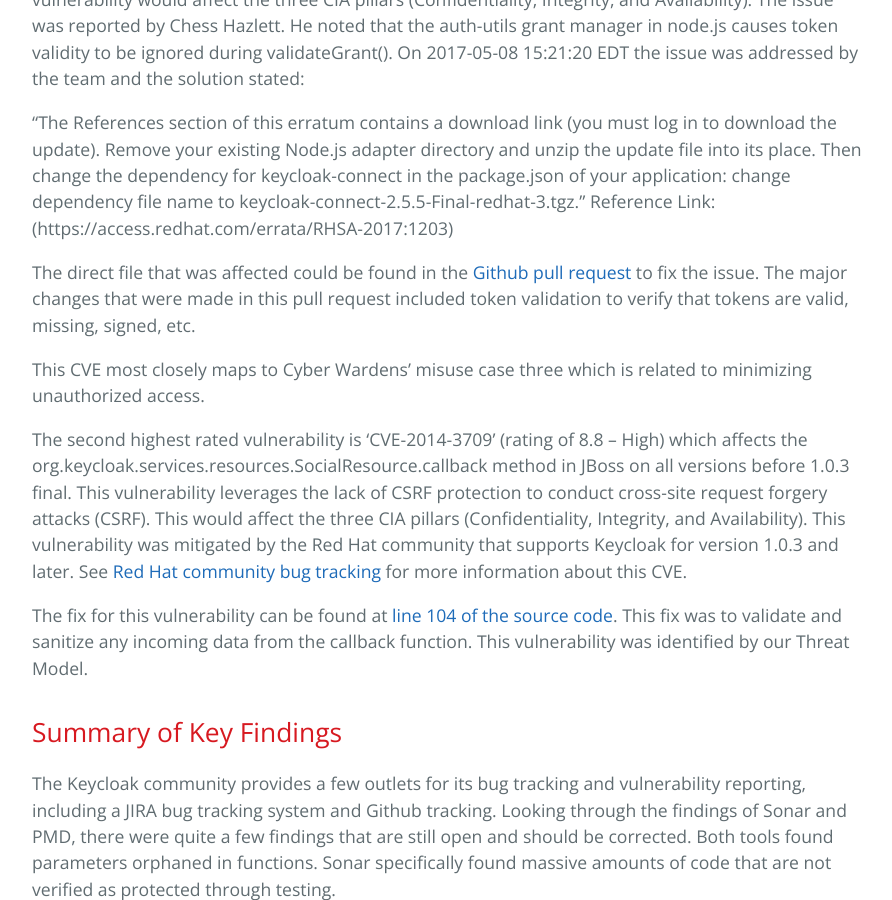
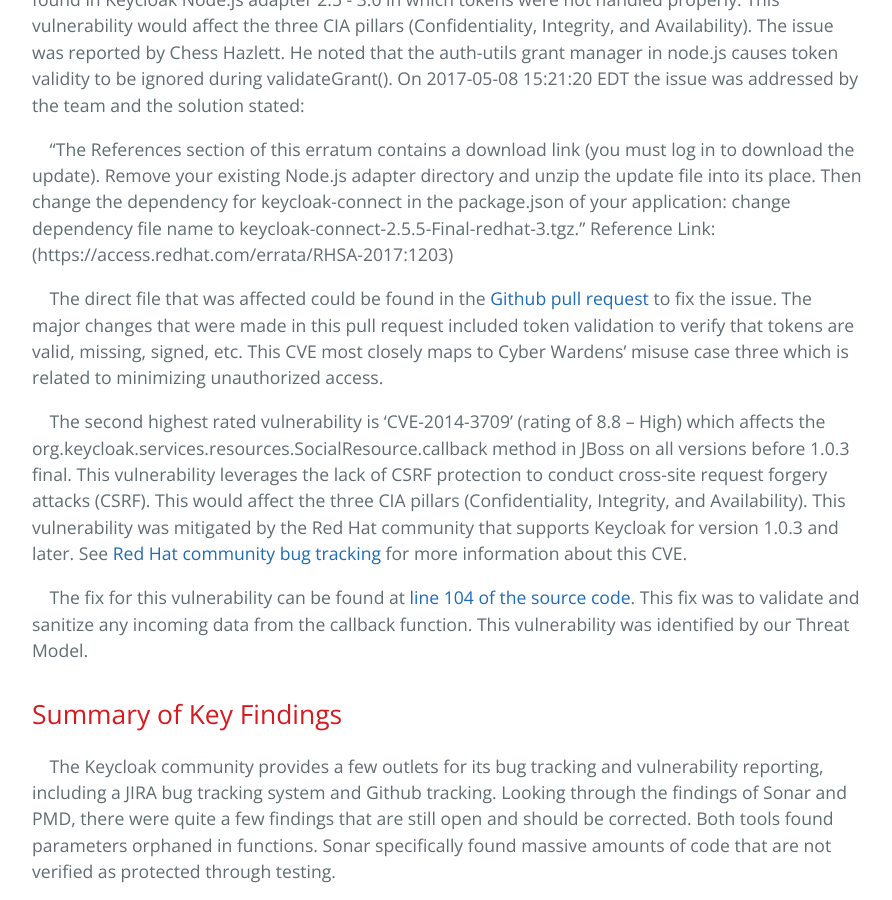
Before and after one commit to DanielLucier/CYBER8420-SemesterProject, a Jekyll site: the page built from misc/pages/CodeAnalysis.md, in a window 1280 px wide and 900 px high, scrolled down 2478 px. Shown: the whole window, without its empty margins (192-1084 px from the left). Built offline with Jekyll 4.4.1, drawn with Linux system fonts in a browser that asks for light colours; part of the change alters nothing that is shown.

Commit message:
Update CodeAnalysis.md

```diff
--- a/misc/pages/CodeAnalysis.md
+++ b/misc/pages/CodeAnalysis.md
@@ -6,17 +6,17 @@ description: CYBR 8420 Code Analysis
 Code Analysis
 =============
 ## Code Review Strategy
-Cyber Wardens decided to use two automated code scanning tools, SonarQube and PMD.  The analysis for the automated code scanning tools gives highlighted results, but focuses the critical and blocker issues. A risk based review strategy was utilized for manual code analysis. Existing CVEs for Keycloak were researched and guided the manual code review.
+&emsp;Cyber Wardens decided to use two automated code scanning tools, SonarQube and PMD.  The analysis for the automated code scanning tools gives highlighted results, but focuses the critical and blocker issues. A risk based review strategy was utilized for manual code analysis. Existing CVEs for Keycloak were researched and guided the manual code review.
 
 Automated Code Scanning
 -----------------------
 <strong>Tool 1:</strong>
 
-Sonar is a static code analysis tool that provides a suite of tools to review a developer’s code. For the analysis of Keycloak, I used the free open source tool SonarQube. Using java’s building technology Maven, I was able to add a new goal to analysis and publish the code analysis online at <a href = "https://sonarcloud.io/dashboard?id=org.keycloak%3Akeycloak-parent">SonarQube Projects</a>. Sonar rates the code in four main areas: Bugs/Vulnerabilities, Code Smells, Coverage, and Duplications. Although not everything that Sonar finds is an actual issue, the results are not promising. Although the code passed the overall grade, the Bugs/Vulnerabilities, Coverage, and Duplications all retrieved an E rating.
+&emsp;Sonar is a static code analysis tool that provides a suite of tools to review a developer’s code. For the analysis of Keycloak, I used the free open source tool SonarQube. Using java’s building technology Maven, I was able to add a new goal to analysis and publish the code analysis online at <a href = "https://sonarcloud.io/dashboard?id=org.keycloak%3Akeycloak-parent">SonarQube Projects</a>. Sonar rates the code in four main areas: Bugs/Vulnerabilities, Code Smells, Coverage, and Duplications. Although not everything that Sonar finds is an actual issue, the results are not promising. Although the code passed the overall grade, the Bugs/Vulnerabilities, Coverage, and Duplications all retrieved an E rating.
 
-Sonar found 347 bugs and 591 vulnerabilities. While diving into the issues found, Sonar provides the exact locations of each of the issues along with the reason and how to resolve the issue. The issues range from making values into a static variable to not using values that are returned from functions. Code Smell refers to symptoms in the code that might indicate deeper architectural problems. This includes technical debt referring to how much effort it will take to correct the underlining issues. Keycloak has 306 days of technical debt, but the large size of the code base still results in an A rating.
+&emsp;Sonar found 347 bugs and 591 vulnerabilities. While diving into the issues found, Sonar provides the exact locations of each of the issues along with the reason and how to resolve the issue. The issues range from making values into a static variable to not using values that are returned from functions. Code Smell refers to symptoms in the code that might indicate deeper architectural problems. This includes technical debt referring to how much effort it will take to correct the underlining issues. Keycloak has 306 days of technical debt, but the large size of the code base still results in an A rating.
 
-Sonar was also able to find 11,000 lines of code that were attempts to cover the architectural issues. Many of these issues are caused by parameters being passed into functions that were never used. Sonar’s Coverage refers to the amount of code that is flex and tested using various types of unit tests. With 255 different unit tests, only a fraction of the Keycloak software is protected or tested. Analyzing the tests, it appears that many covered security aspects such as parsing and input validation. Lastly, Duplications refers to the amount of code that is similar or just copy and pasted. Of the 476,000 lines of code, Sonar found that 2,831 blocks of code that have been duplicated. Although the official duplicated score is 55%, this is due to the included libraries of angular. The library is stored in multiple places making some files 100% duplicated which is a misleading result.
+&emsp;Sonar was also able to find 11,000 lines of code that were attempts to cover the architectural issues. Many of these issues are caused by parameters being passed into functions that were never used. Sonar’s Coverage refers to the amount of code that is flex and tested using various types of unit tests. With 255 different unit tests, only a fraction of the Keycloak software is protected or tested. Analyzing the tests, it appears that many covered security aspects such as parsing and input validation. Lastly, Duplications refers to the amount of code that is similar or just copy and pasted. Of the 476,000 lines of code, Sonar found that 2,831 blocks of code that have been duplicated. Although the official duplicated score is 55%, this is due to the included libraries of angular. The library is stored in multiple places making some files 100% duplicated which is a misleading result.
 
 <strong>Tool 2:</strong>
 
@@ -25,34 +25,32 @@ Sonar was also able to find 11,000 lines of code that were attempts to cover the
 <br><strong>Java Runtime Environment:</strong> Java 8 update 151
 <br><strong>Static Code Analysis Tool:</strong> PMD 5.8.1
 
-After all listed software was downloaded, Keycloak and PMD were extracted to the desktop. All the .java and .js files from Keycloak were copied into a separate folder (Keycloak-SourceCode). PMD was run from the command line to analyze the Keycloak files.
+&emsp;After all listed software was downloaded, Keycloak and PMD were extracted to the desktop. All the .java and .js files from Keycloak were copied into a separate folder (Keycloak-SourceCode). PMD was run from the command line to analyze the Keycloak files.
 
-&emsp;C:\Users\student\desktop\pmd-bin-5.8.1\pmd-bin-5.8.1\bin> pmd -d C:\Users\student\desktop\Keycloak-SourceCode
-<br>&emsp;-f xml -R rulesets/internal/all-java.xml > C:\Users\student\desktop\pmd-results
+&emsp;&emsp;C:\Users\student\desktop\pmd-bin-5.8.1\pmd-bin-5.8.1\bin> pmd -d C:\Users\student\desktop\Keycloak-SourceCode
+<br>&emsp;&emsp;-f xml -R rulesets/internal/all-java.xml > C:\Users\student\desktop\pmd-results
 
-PMD is an open source static code analyzer that scans source code, in multiple languages, for possible bugs, dead code, suboptimal code, overcomplicated expressions, and duplicate code. A total of 194,920 violations were identified with 21,961 unique types. “Potential violation of Law of Demeter…” accounted for the largest number of violations. “Method chain calls” accounted for 37,759 violations (overall highest number of violations), “object not created locally” accounted for 19,118, and “static property access” accounted for 1,622. According to PMD’s documentation, the Law of Demeter “is a simple rule, that says ‘only talk to friends’. It helps to reduce coupling between classes or objects.” The Law of Demeter is also known as the principle of least knowledge.
+&emsp;PMD is an open source static code analyzer that scans source code, in multiple languages, for possible bugs, dead code, suboptimal code, overcomplicated expressions, and duplicate code. A total of 194,920 violations were identified with 21,961 unique types. “Potential violation of Law of Demeter…” accounted for the largest number of violations. “Method chain calls” accounted for 37,759 violations (overall highest number of violations), “object not created locally” accounted for 19,118, and “static property access” accounted for 1,622. According to PMD’s documentation, the Law of Demeter “is a simple rule, that says ‘only talk to friends’. It helps to reduce coupling between classes or objects.” The Law of Demeter is also known as the principle of least knowledge.
 
 <a href="https://github.com/DanielLucier/CYBER8420-SemesterProject/blob/master/CodeAnalysis/Misc/pmd_results/pmd-results.xlsx">Click here for an excel view of the PMD results.</a>
 <br><a href="https://unomaha.box.com/s/9cfp34t56457u4f2w8sm603f9432w0ad">This link contains the HTML version of PMD's results.</a>
 
 Manual Code Review
 ------------------
-Static code analysis was conducted manually by searching for any known vulnerabilities for Keycloak through the National Vulnerability Database. There were five noted vulnerabilities associated with Keycloak. Analysis began with the noted vulnerabilities, following through the Keycloak issue tracking, and verified the vulnerabilities were patched.
+&emsp;Static code analysis was conducted manually by searching for any known vulnerabilities for Keycloak through the National Vulnerability Database. There were five noted vulnerabilities associated with Keycloak. Analysis began with the noted vulnerabilities, following through the Keycloak issue tracking, and verified the vulnerabilities were patched.
 
-The highest rated vulnerability is 'CVE-2017-7474' with a rating of 9.8 (Critical). This vulnerability is found in Keycloak Node.js adapter 2.5 - 3.0 in which tokens were not handled properly. This vulnerability would affect the three CIA pillars (Confidentiality, Integrity, and Availability). The issue was reported by Chess Hazlett. He noted that the auth-utils grant manager in node.js causes token validity to be ignored during validateGrant(). On 2017-05-08 15:21:20 EDT the issue was addressed by the team and the solution stated:
+&emsp;The highest rated vulnerability is 'CVE-2017-7474' with a rating of 9.8 (Critical). This vulnerability is found in Keycloak Node.js adapter 2.5 - 3.0 in which tokens were not handled properly. This vulnerability would affect the three CIA pillars (Confidentiality, Integrity, and Availability). The issue was reported by Chess Hazlett. He noted that the auth-utils grant manager in node.js causes token validity to be ignored during validateGrant(). On 2017-05-08 15:21:20 EDT the issue was addressed by the team and the solution stated:
 
-"The References section of this erratum contains a download link (you must log in to download the update). Remove your existing Node.js adapter directory and unzip the update file into its place. Then change the dependency for keycloak-connect in the package.json of your application: change dependency file name to keycloak-connect-2.5.5-Final-redhat-3.tgz." Reference Link: (https://access.redhat.com/errata/RHSA-2017:1203)
+&emsp;"The References section of this erratum contains a download link (you must log in to download the update). Remove your existing Node.js adapter directory and unzip the update file into its place. Then change the dependency for keycloak-connect in the package.json of your application: change dependency file name to keycloak-connect-2.5.5-Final-redhat-3.tgz." Reference Link: (https://access.redhat.com/errata/RHSA-2017:1203)
 
-The direct file that was affected could be found in the <a href="https://github.com/keycloak/keycloak-nodejs-auth-utils/pull/49/files"> Github pull request</a> to fix the issue. The major changes that were made in this pull request included token validation to verify that tokens are valid, missing, signed, etc.
+&emsp;The direct file that was affected could be found in the <a href="https://github.com/keycloak/keycloak-nodejs-auth-utils/pull/49/files"> Github pull request</a> to fix the issue. The major changes that were made in this pull request included token validation to verify that tokens are valid, missing, signed, etc. This CVE most closely maps to Cyber Wardens’ misuse case three which is related to minimizing unauthorized access.
 
-This CVE most closely maps to Cyber Wardens’ misuse case three which is related to minimizing unauthorized access.
+&emsp;The second highest rated vulnerability is 'CVE-2014-3709' (rating of 8.8 – High) which affects the org.keycloak.services.resources.SocialResource.callback method in JBoss on all versions before 1.0.3 final. This vulnerability leverages the lack of CSRF protection to conduct cross-site request forgery attacks (CSRF). This would affect the three CIA pillars (Confidentiality, Integrity, and Availability). This vulnerability was mitigated by the Red Hat community that supports Keycloak for version 1.0.3 and later. See<a href="https://bugzilla.redhat.com/show_bug.cgi?id=1154971"> Red Hat community bug tracking</a> for more information about this CVE.
 
-The second highest rated vulnerability is 'CVE-2014-3709' (rating of 8.8 – High) which affects the org.keycloak.services.resources.SocialResource.callback method in JBoss on all versions before 1.0.3 final. This vulnerability leverages the lack of CSRF protection to conduct cross-site request forgery attacks (CSRF). This would affect the three CIA pillars (Confidentiality, Integrity, and Availability). This vulnerability was mitigated by the Red Hat community that supports Keycloak for version 1.0.3 and later. See<a href="https://bugzilla.redhat.com/show_bug.cgi?id=1154971"> Red Hat community bug tracking</a> for more information about this CVE.
-
-The fix for this vulnerability can be found at<a href="https://github.com/keycloak/keycloak/blob/4b254475dad05741ab8ec88243dfbd35f7674aa4/services/src/main/java/org/keycloak/services/resources/SocialResource.java#L104"> line 104 of the source code</a>. This fix was to validate and sanitize any incoming data from the callback function. This vulnerability was identified by our Threat Model.
+&emsp;The fix for this vulnerability can be found at<a href="https://github.com/keycloak/keycloak/blob/4b254475dad05741ab8ec88243dfbd35f7674aa4/services/src/main/java/org/keycloak/services/resources/SocialResource.java#L104"> line 104 of the source code</a>. This fix was to validate and sanitize any incoming data from the callback function. This vulnerability was identified by our Threat Model.
 
 Summary of Key Findings
 -----------------------
-The Keycloak community provides a few outlets for its bug tracking and vulnerability reporting, including a JIRA bug tracking system and Github tracking. Looking through the findings of Sonar and PMD, there were quite a few findings that are still open and should be corrected. Both tools found parameters orphaned in functions. Sonar specifically found massive amounts of code that are not verified as protected through testing.
+&emsp;The Keycloak community provides a few outlets for its bug tracking and vulnerability reporting, including a JIRA bug tracking system and Github tracking. Looking through the findings of Sonar and PMD, there were quite a few findings that are still open and should be corrected. Both tools found parameters orphaned in functions. Sonar specifically found massive amounts of code that are not verified as protected through testing.
 
-Adding unit testing to problem areas identified from the tools, developers have a higher sense of assurance when implementing fixes. With the CVE-2017-7474 for using an invalid token fix, the users took it upon themselves to add a test to ensure that this type of vulnerability would not be exploited again. The 218 blockers identified by Sonar and the Law of Demeter violations identified by PMD could be good starting points for strengthening the codebase and contributing to the community.
+&emsp;Adding unit testing to problem areas identified from the tools, developers have a higher sense of assurance when implementing fixes. With the CVE-2017-7474 for using an invalid token fix, the users took it upon themselves to add a test to ensure that this type of vulnerability would not be exploited again. The 218 blockers identified by Sonar and the Law of Demeter violations identified by PMD could be good starting points for strengthening the codebase and contributing to the community.
```
